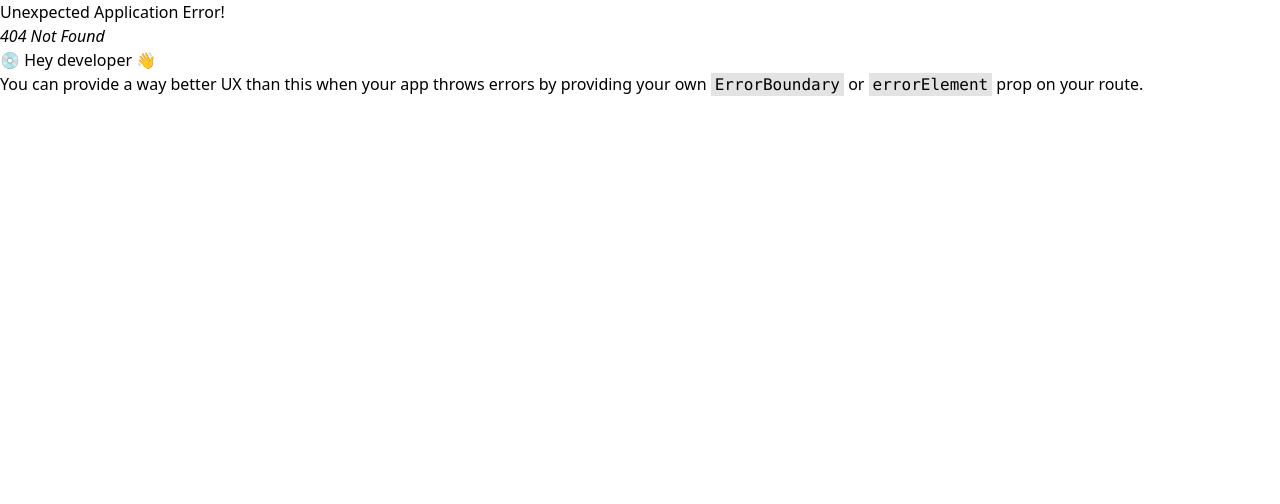
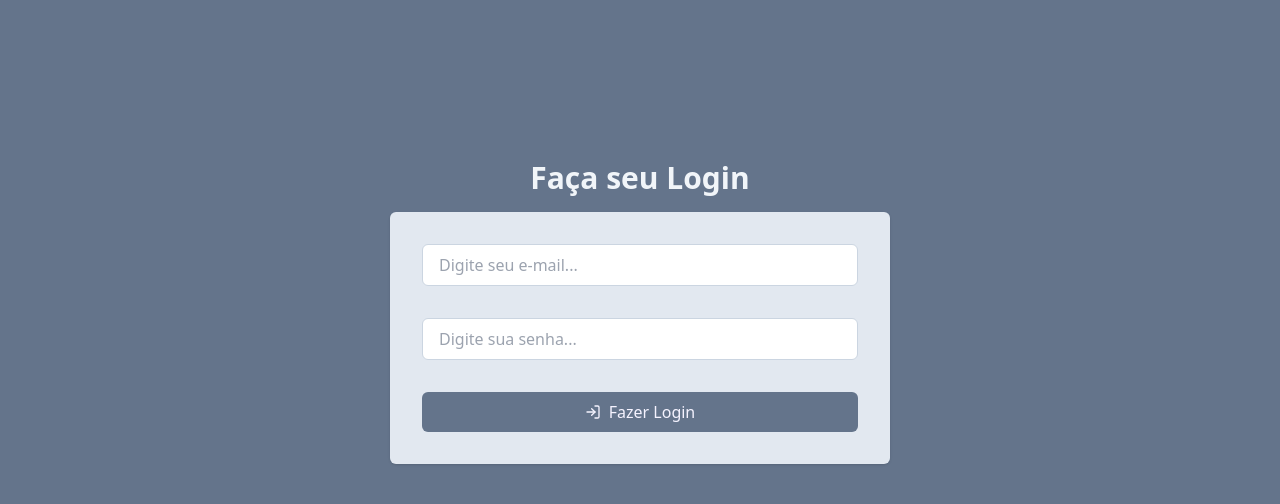
Before and after one commit to SenaBel/ListaDeTarefas, a React (Vite) app: page /login in a window 1280 px wide. Before the commit this address had no page. Shown: the top 504 px of the page. Built offline with nearby package versions, Linux system fonts and the light colour scheme.

Commit message:
feat: implementando login

```diff
--- a/src/App.tsx
+++ b/src/App.tsx
@@ -1,6 +1,6 @@
 import AddTasks from "./components/AddTask/AddTasks";
 import ListTasks from "./components/ListTasks/ListTasks";
-import { TaskProvider } from "./context/TaskContext";
+import { TaskProvider } from "./contexts/TaskContext";
 
 function App() {
   return (
--- a/src/components/AddTask/useAddTask.ts
+++ b/src/components/AddTask/useAddTask.ts
@@ -1,6 +1,6 @@
 import { useContext, useState } from "react";
 
-import { TaskContext } from "../../context/TaskContext";
+import { TaskContext } from "../../contexts/TaskContext";
 
 function useListTasks() {
   const context = useContext(TaskContext);
--- a/src/components/ListTasks/useListTasks.ts
+++ b/src/components/ListTasks/useListTasks.ts
@@ -1,6 +1,6 @@
 import { useEffect, useState, useContext } from "react";
 
-import { TaskContext } from "../../context/TaskContext";
+import { TaskContext } from "../../contexts/TaskContext";
 import { useNavigate } from "react-router-dom";
 
 function useListTasks() {
--- /dev/null
+++ b/src/contexts/Auth/AuthContext.tsx
@@ -0,0 +1,10 @@
+import { createContext } from "react";
+import IUser from "../../interfaces/IUser";
+
+export type AuthContextType = {
+  user: IUser | null;
+  signin: (email: string, password: string) => Promise<boolean>;
+  signout: () => void;
+};
+
+export const AuthContext = createContext<AuthContextType>(null!);
--- /dev/null
+++ b/src/contexts/Auth/AuthProvider.tsx
@@ -0,0 +1,62 @@
+import { useEffect, useState } from "react";
+
+import LoginService from "../../services/LoginService";
+
+import { AuthContext } from "./AuthContext";
+import IUser from "../../interfaces/IUser";
+
+export const AuthProvider = ({ children }: { children: JSX.Element }) => {
+  const [user, setUser] = useState<IUser | null>(null);
+
+  useEffect(() => {
+    const validateToken = async () => {
+      const storageData = localStorage.getItem("authToken");
+      if (storageData) {
+        try {
+          const data = await LoginService.validateToken(storageData);
+          if (data.user) {
+            setUser(data.user);
+          }
+        } catch (error) {
+          console.error("Token inválido ou expirado.", error);
+          signout(); // Faz logout automático se o token for inválido.
+        }
+      }
+    };
+    validateToken();
+  }, []);
+
+  const signin = async (email: string, password: string) => {
+    try {
+      const user: IUser = { email, password };
+      const data = await LoginService.signin(user);
+      console.log("data", data);
+      if (data) {
+        setUser(data.user);
+        setToken(data.token);
+        return true;
+      }
+      return false;
+    } catch (error) {
+      console.error("Erro ao fazer login:", error);
+      return false;
+    }
+  };
+
+  const signout = async () => {
+    console.log("signout está sendo executada.");
+    setUser(null);
+    setToken("");
+    await LoginService.signout();
+  };
+
+  const setToken = (token: string) => {
+    localStorage.setItem("authToken", token);
+  };
+
+  return (
+    <AuthContext.Provider value={{ user, signin, signout }}>
+      {children}
+    </AuthContext.Provider>
+  );
+};
--- /dev/null
+++ b/src/contexts/Auth/RequireAuth.tsx
@@ -0,0 +1,13 @@
+import { useContext } from "react";
+import { Login } from "../../pages/Login/Login";
+import { AuthContext } from "./AuthContext";
+
+export const RequireAuth = ({ children }: { children: JSX.Element }) => {
+  const auth = useContext(AuthContext);
+
+  if (!auth.user) {
+    return <Login />;
+  }
+
+  return children;
+};
--- /dev/null
+++ b/src/interfaces/IUser.ts
@@ -0,0 +1,6 @@
+export default interface IUser {
+  id?: string;
+  nome?: string;
+  email: string;
+  password?: string | null;
+}
--- /dev/null
+++ b/src/pages/Login/Login.tsx
@@ -0,0 +1,87 @@
+import { ChangeEvent, useContext, useState } from "react";
+
+import { Plus, LogIn } from "lucide-react";
+import { AuthContext } from "../../contexts/Auth/AuthContext";
+import { useNavigate } from "react-router-dom";
+
+export const Login = () => {
+  //const context = useContext(TaskContext);
+
+  const [email, setEmail] = useState<string>("");
+  const [password, setPassword] = useState<string>("");
+  const [emailError, setEmailError] = useState<string | null>(null);
+  const [passwordError, setPasswordError] = useState<string | null>(null);
+  const auth = useContext(AuthContext);
+  const navigate = useNavigate();
+
+  const handleLogin = async () => {
+    if (email && password) {
+      const isLogged = await auth.signin(email, password);
+      console.log("teste>>>", isLogged);
+      if (isLogged) {
+        navigate("/");
+      } else {
+        alert("Não deu certo.");
+      }
+    }
+  };
+
+  return (
+    <div className="w-screen h-screen bg-slate-500 flex justify-center  p-40">
+      <div className="space-y-4 w-[500px]">
+        <h1 className="text-3xl text-slate-100 font-bold text-center">
+          Faça seu Login
+        </h1>
+        <div className="p-8 space-y-8 bg-slate-200 rounded-md shadow flex flex-col">
+          <div className="flex flex-col ">
+            <input
+              type="text"
+              placeholder="Digite seu e-mail..."
+              className={`border ${
+                emailError
+                  ? "border-red-500 outline-red-500 focus:outline-0"
+                  : "border-slate-300"
+              } outline-slate-400 px-4 py-2 rounded-md`}
+              value={email}
+              onChange={(e) => {
+                setEmail(e.target.value);
+                if (e.target.value.length > 1) setEmailError(null);
+              }}
+            />
+          </div>
+          <div className="flex flex-col ">
+            <input
+              type="password"
+              placeholder="Digite sua senha..."
+              className={`border ${
+                passwordError
+                  ? "border-red-500 outline-red-500 focus:outline-0"
+                  : "border-slate-300"
+              } outline-slate-400 px-4 py-2 rounded-md`}
+              value={password}
+              onChange={(e) => {
+                setPassword(e.target.value);
+                if (e.target.value.length > 0) setPasswordError(null);
+              }}
+            />
+            {passwordError && (
+              <span className=" text-red-500 text-sm mt-1">
+                {passwordError}
+              </span>
+            )}
+          </div>
+
+          <button
+            onClick={() => handleLogin()}
+            className="
+      bg-slate-500 text-violet-50 px-4 py-2
+      rounded-md font-medium flex justify-center items-center gap-2 hover:bg-slate-600"
+          >
+            <LogIn className="size-4" />
+            Fazer Login
+          </button>
+        </div>
+      </div>
+    </div>
+  );
+};
--- /dev/null
+++ b/src/services/LoginService.ts
@@ -0,0 +1,70 @@
+import IUser from "../interfaces/IUser";
+
+const API_URL = "http://localhost:3333";
+
+class LoginService {
+  async signin(user: IUser) {
+    console.log("Chegou no service", user);
+    if (!user) return;
+    try {
+      const response = await fetch(`${API_URL}/login`, {
+        method: "POST",
+        headers: {
+          "Content-Type": "application/json",
+        },
+        body: JSON.stringify(user),
+      });
+
+      if (!response.ok) {
+        throw new Error(`Erro: ${response.status}`);
+      }
+      const result = await response.json();
+      return result;
+    } catch (error) {
+      console.error("Erro ao fazer o login:", error);
+      throw error;
+    }
+  }
+
+  async validateToken(token: string) {
+    try {
+      const response = await fetch(`${API_URL}/validate-token`, {
+        method: "POST",
+        headers: {
+          "Content-Type": "application/json",
+          Authorization: `Bearer ${token}`,
+        },
+      });
+
+      if (!response.ok) {
+        throw new Error(`Erro: ${response.status}`);
+      }
+      const result = await response.json();
+      return result;
+    } catch (error) {
+      console.error("Erro ao validar o token:", error);
+      throw error;
+    }
+  }
+
+  async signout() {
+    try {
+      const response = await fetch(`${API_URL}/signout`, {
+        method: "POST",
+        headers: {
+          "Content-Type": "application/json",
+        },
+      });
+
+      if (!response.ok) {
+        throw new Error(`Erro: ${response.status}`);
+      }
+      return true;
+    } catch (error) {
+      console.error("Erro ao fazer logout:", error);
+      throw error;
+    }
+  }
+}
+
+export default new LoginService();
```
Also changed, not shown: src/main.tsx (+9 -1 lines), src/contexts/TaskContext.tsx (renamed from src/context/TaskContext.tsx).
